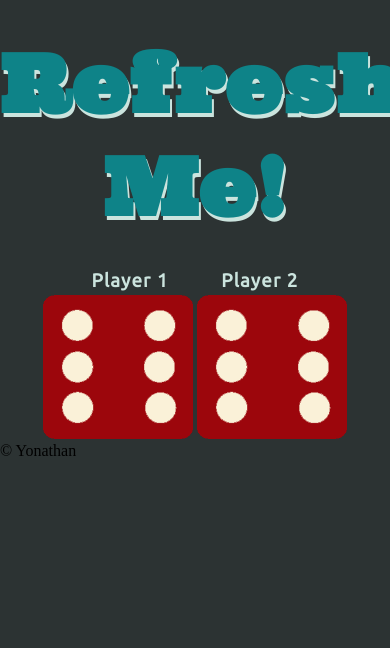
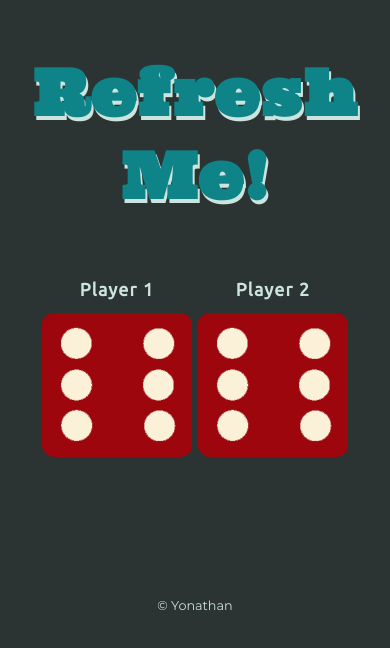
Before and after one commit to Yonathandj/Dice-Game, a plain HTML site: page index.html in a window 390 px wide. Drawn offline with Linux system fonts and the light colour scheme.

Commit message:
Add media queries,  style copyright section

```diff
--- a/style.css
+++ b/style.css
@@ -1,4 +1,4 @@
-@import url("https://fonts.googleapis.com/css2?family=Ubuntu&family=Ultra&display=swap");
+@import url("https://fonts.googleapis.com/css2?family=Montserrat&family=Ubuntu&family=Ultra&display=swap");
 * {
   margin: 0;
   padding: 0;
@@ -10,7 +10,7 @@ body {
   background-color: #2c3333;
 }
 .scoreboard {
-  padding: 2rem 0;
+  padding: 4rem 0;
   font-size: 5rem;
   color: #0e8388;
   text-align: center;
@@ -22,14 +22,26 @@ body {
 .dice-box {
   width: 80%;
   display: flex;
-  margin: 0 auto;
   max-width: 800px;
-  text-align: center;
-  align-items: center;
-  justify-content: space-evenly;
+  margin: 0.8rem auto;
+  justify-content: space-around;
 }
 .player {
   color: #cbe4de;
+  font-size: 1.4rem;
   letter-spacing: 1.2px;
   font-family: "Ubuntu", sans-serif;
 }
+.copyright {
+  color: #cbe4de;
+  font-size: 1rem;
+  padding-top: 10rem;
+  text-align: center;
+  font-family: "Montserrat", sans-serif;
+}
+
+@media only screen and (max-width: 600px) {
+  html {
+    font-size: 0.8rem;
+  }
+}
```
